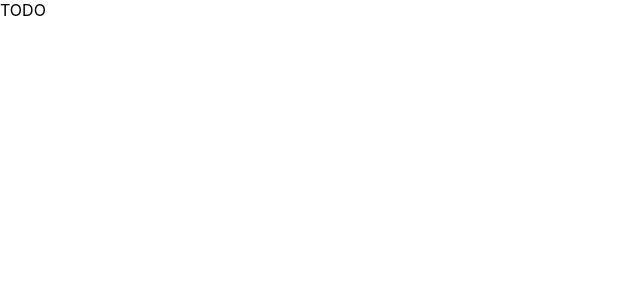
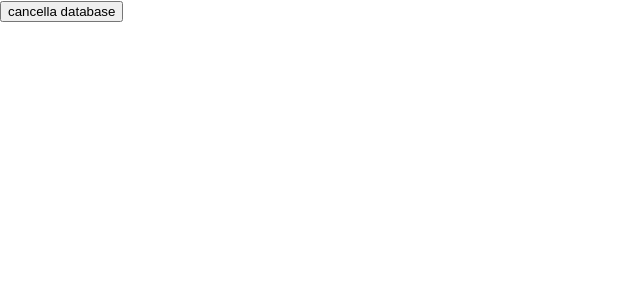
Before and after one commit to Gabriele1304/webMsg, a React (Create React App) app in the folder frontend/: page /settings in a window 1280 px wide. Shown: the top 300 px of the page, without its empty margins (0-640 px from the left). Built offline with nearby package versions, Linux system fonts and the light colour scheme.

Commit message:
working, before deployment,

```diff
--- a/frontend/src/App.jsx
+++ b/frontend/src/App.jsx
@@ -2,11 +2,12 @@ import './App.css'
 import React, {useState} from 'react';
 import Login from "./pages/Login";
 import Chat from "./pages/Chat";
+import Settings from "./components/Settings";
 
 import {ToastContainer} from 'react-toastify';
 import 'react-toastify/dist/ReactToastify.css';
 
-import {Route, Routes, useNavigate,} from "react-router-dom";
+import {Route, Routes,} from "react-router-dom";
 import ContactsRequests from "./pages/ContactsRequests";
 
 export default function App() {
@@ -25,8 +26,9 @@ export default function App() {
                         <Login loggedUser={loggedUser} setLoggedUser={setLoggedUser} loggedIn={loggedIn}
                                setLoggedIn={setLoggedIn} isRegistered={isRegistered} setIsRegistered={setIsRegistered}/>
                     }/>
-                    <Route path="/contactsRequests" element={<ContactsRequests loggedUser={loggedUser} setLoggedIn={setLoggedIn}/>}/>
-                    <Route path="/settings" element={"TODO"}/>
+                    <Route path="/contactsRequests"
+                           element={<ContactsRequests loggedUser={loggedUser} setLoggedIn={setLoggedIn}/>}/>
+                    <Route path="/settings" element={<Settings setLoggedIn={setLoggedIn}/>}/>
                 </Routes>
 
                 <ToastContainer
--- /dev/null
+++ b/frontend/src/components/Settings.jsx
@@ -0,0 +1,35 @@
+import {FontAwesomeIcon} from '@fortawesome/react-fontawesome';
+import {faHome,faCog, faSignOutAlt, faUserPlus} from '@fortawesome/free-solid-svg-icons';
+import {useNavigate} from "react-router-dom";
+
+export default function Settings({setLoggedIn}) {
+    let navigate = useNavigate();
+
+    function logOut() {
+        setLoggedIn(false)
+        localStorage.clear()
+        navigate("/")
+    }
+
+    function purgeDatabase() {
+        fetch(host+"/api/purge", {
+            method: "get",
+            headers: {
+                "Content-Type": "application/json"
+            },
+            body: JSON.stringify({username: localStorage.getItem("loggedUserName"), friend_username: localStorage.getItem("loggedUserPassword")})
+        }).then(r => r.json()).then(log => {
+            toast(log.message)
+            localStorage.clear()
+            setLoggedIn(false)
+        })
+    }
+
+
+    return (
+        <>
+            <button onClick={purgeDatabase}>cancella database</button>
+
+        </>
+    )
+}
```
Also changed, not shown: 2 other files (tests, documents, lock files or other folders).
